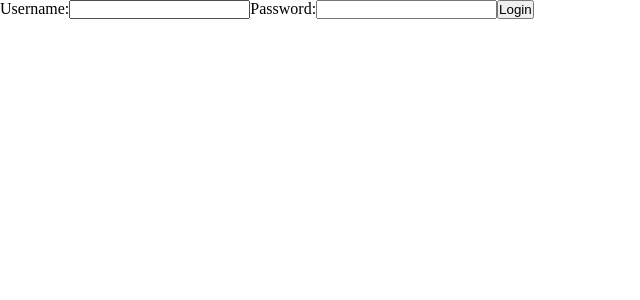
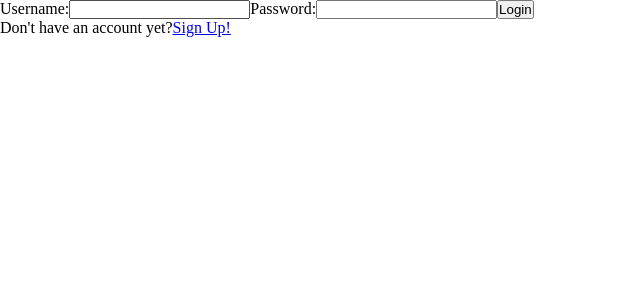
Before and after one commit to Oraiyon/messaging_app_clone, a React (Vite) app: page /login in a window 1280 px wide. Shown: the top 300 px of the page, without its empty margins (0-640 px from the left). Built offline with nearby package versions, Linux system fonts and the light colour scheme.

Commit message:
Created link to /signup from /login

```diff
--- a/src/client/components/Login.jsx
+++ b/src/client/components/Login.jsx
@@ -1,5 +1,9 @@
+import { Link } from "react-router-dom";
+import styles from "../stylesheets/login.module.css";
+
 const Login = () => {
   return (
+    <>
       <form method="post">
         <label htmlFor="username">Username:</label>
         <input type="text" name="username" id="username" />
@@ -7,6 +11,11 @@ const Login = () => {
         <input type="password" name="password" id="password" />
         <button>Login</button>
       </form>
+      <div className={styles.signup}>
+        <p>Don't have an account yet?</p>
+        <Link to={"/signup"}>Sign Up!</Link>
+      </div>
+    </>
   );
 };
 
--- /dev/null
+++ b/src/client/stylesheets/login.module.css
@@ -0,0 +1,3 @@
+.signup {
+  display: flex;
+}
```
Lines whose indentation alone changed are shown as unchanged.
